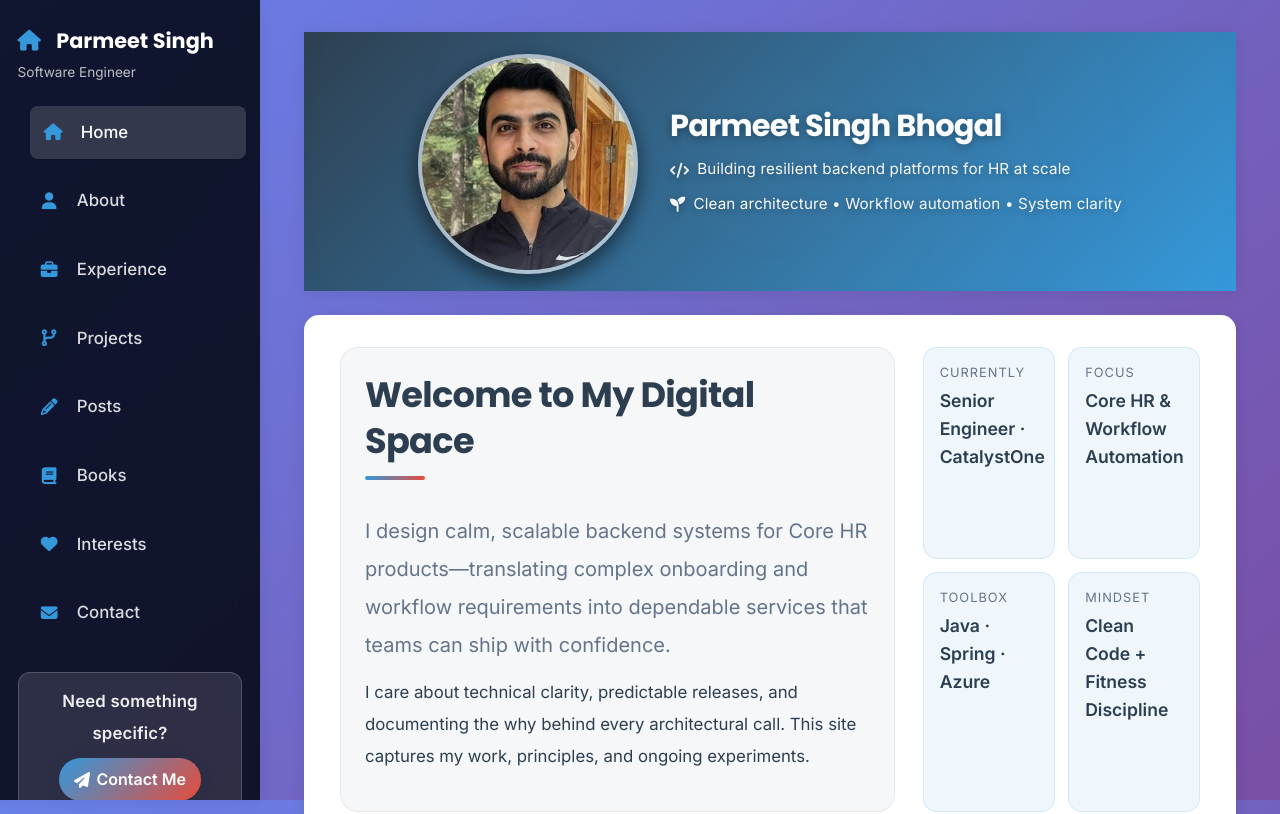
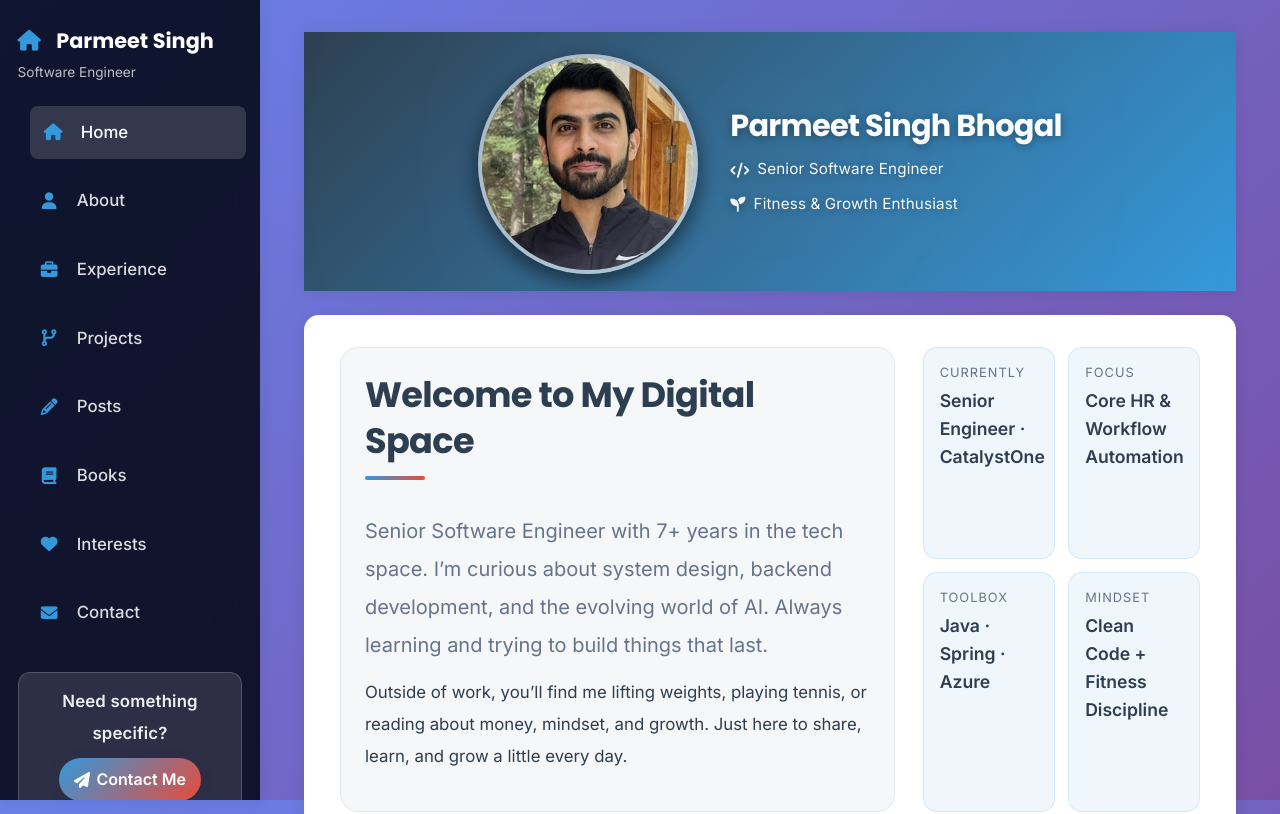
Before and after one commit to psparmeet14/psparmeet14.github.io, a React (Vite) app: page / in a window 1280 px wide. Shown: the top 814 px of the page. Built offline with nearby package versions, Linux system fonts and the light colour scheme.

Commit message:
feat: Update About and Home pages with enhanced personal descriptions and professional focus

```diff
--- a/src/pages/About.jsx
+++ b/src/pages/About.jsx
@@ -69,6 +69,10 @@ const About = () => {
             I map business processes before touching code, sketching the user journey, data contracts, and failure states.
             From there I shape services that feel calm to operate—clear logs, minimal surprises, and documentation people
             actually reference.
+          </p>
+          <p>
+            I care about technical clarity, predictable releases, and documenting the why behind every architectural call.
+            This site captures my work, principles, and ongoing experiments.
           </p>
           <ul className="about-summary-list">
             <li>Designs and ships workflow automation for enterprise HR platforms.</li>
--- a/src/pages/Home.jsx
+++ b/src/pages/Home.jsx
@@ -21,11 +21,11 @@ const Home = () => {
             <h1>Parmeet Singh Bhogal</h1>
             <p>
               <i className="fas fa-code icon"></i>
-              Building resilient backend platforms for HR at scale
+              Senior Software Engineer
             </p>
             <p>
               <i className="fas fa-seedling icon"></i>
-              Clean architecture • Workflow automation • System clarity
+              Fitness &amp; Growth Enthusiast
             </p>
           </div>
         </div>
@@ -36,12 +36,12 @@ const Home = () => {
           <div className="home-hero__primary">
             <h2>Welcome to My Digital Space</h2>
             <p className="lead">
-              I design calm, scalable backend systems for Core HR products—translating complex onboarding and workflow
-              requirements into dependable services that teams can ship with confidence.
+              Senior Software Engineer with 7+ years in the tech space. I’m curious about system design, backend development,
+              and the evolving world of AI. Always learning and trying to build things that last.
             </p>
             <p>
-              I care about technical clarity, predictable releases, and documenting the why behind every architectural call.
-              This site captures my work, principles, and ongoing experiments.
+              Outside of work, you’ll find me lifting weights, playing tennis, or reading about money, mindset, and growth.
+              Just here to share, learn, and grow a little every day.
             </p>
           </div>
           <div className="home-hero__metrics">
```
